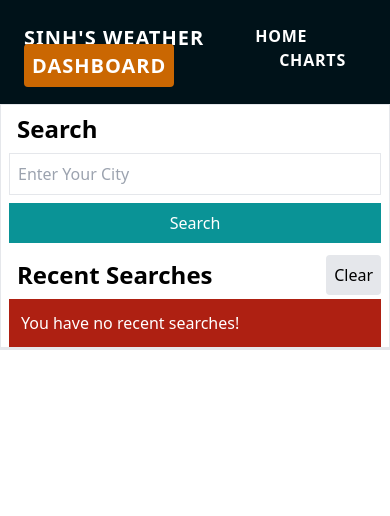
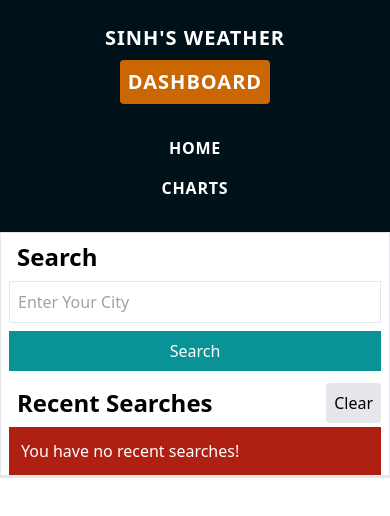
Before and after one commit to ss12932/weather-dashboard, a website: page index.html in a window 390 px wide. Drawn offline with nearby package versions, Linux system fonts and the light colour scheme.

Commit message:
fixed responsiveness of both html

```diff
--- a/index.html
+++ b/index.html
@@ -9,13 +9,15 @@
   </head>
   <body class="h-screen flex flex-col">
     <header
-      class="bg-rich-black-fogra-29 text-white py-6 flex justify-between px-6"
+      class="bg-rich-black-fogra-29 text-white py-6 flex items-center md:justify-between px-6 flex-col md:flex-row space-y-6 md:space-y-0"
     >
-      <h1 class="uppercase tracking-wider font-bold text-xl">
-        Sinh's Weather
+      <h1
+        class="uppercase tracking-wider font-bold text-xl flex flex-col sm:flex-row sm:justify-center items-center space-y-2 sm:space-x-2 sm:space-y-0"
+      >
+        <span>Sinh's Weather</span>
         <span class="bg-alloy-orange p-2 rounded">Dashboard</span>
       </h1>
-      <nav class="space-x-6">
+      <nav class="flex flex-col items-center sm:flex-row md:space-x-6">
         <a
           class="font-bold tracking-wider uppercase p-2 rounded hover:bg-alloy-orange"
           href="./index.html"
```
Also changed, not shown: charts.html (+4 -2 lines), assets/css/main.css.
